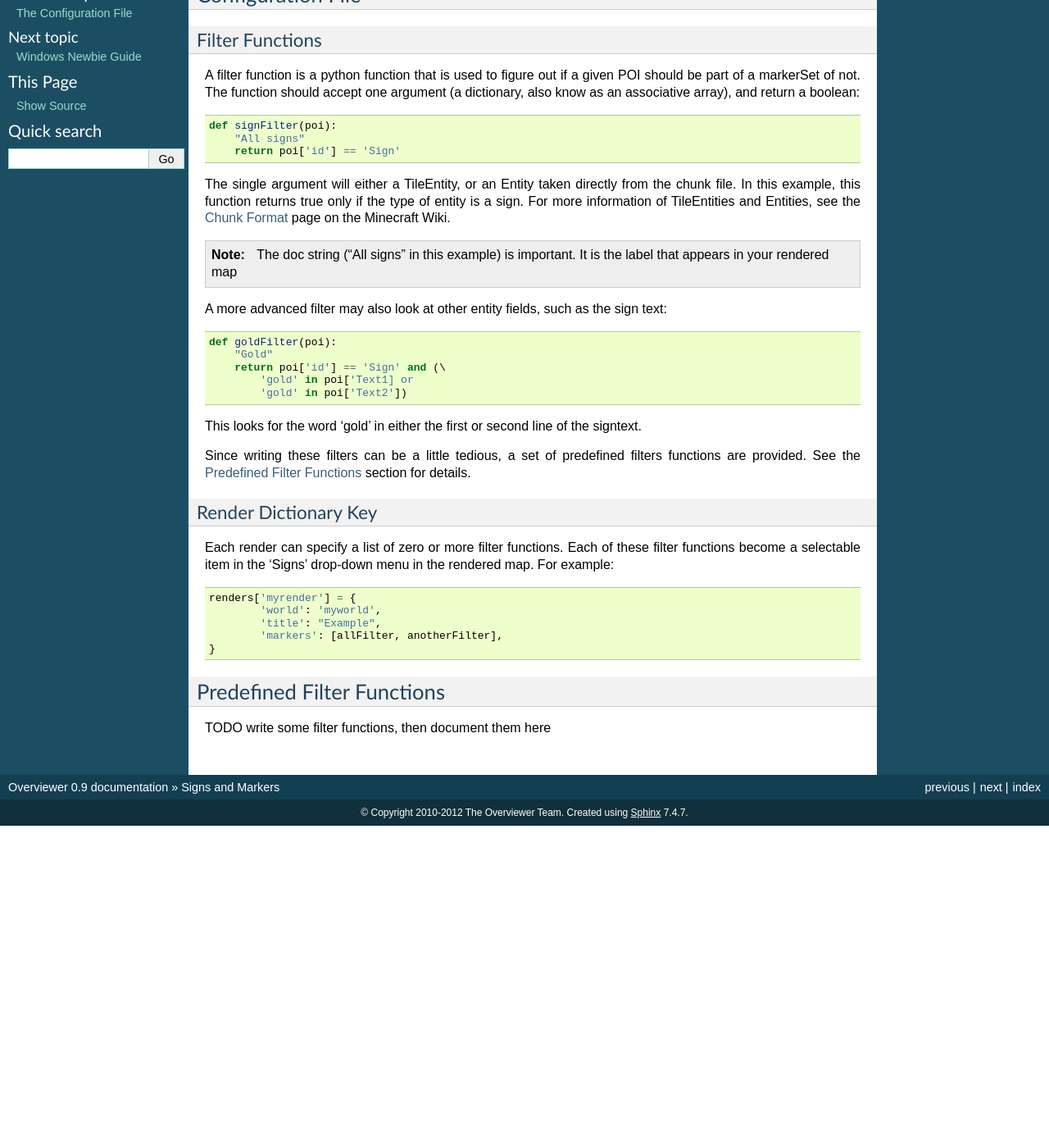
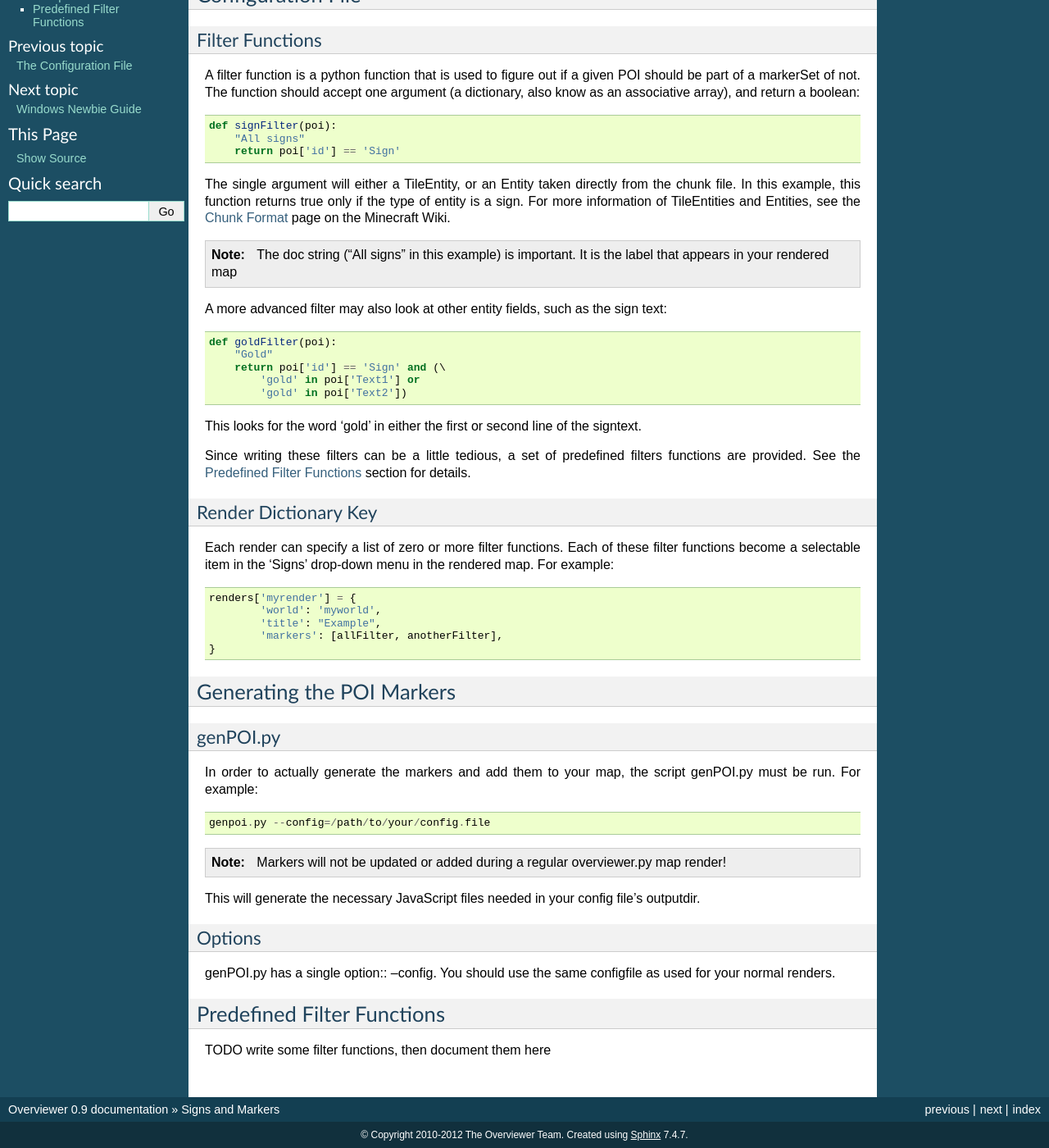
Before and after one commit to overviewer/Minecraft-Overviewer, a Sphinx documentation site: the page built from docs/signs.rst, in a window 1280 px wide and 1400 px high, scrolled down 215 px. Shown: the whole window at 82% size. Built offline with Sphinx 7.4.7, drawn with Linux system fonts in a browser that asks for light colours; before the commit the page ends 1222 px from its top, so only the background shows below that; some of the changed text lies outside the part shown.

Commit message:
Updated signs documentation, including genPOI.py usage.

```diff
--- a/docs/signs.rst
+++ b/docs/signs.rst
@@ -42,7 +42,7 @@ A more advanced filter may also look at other entity fields, such as the sign te
     def goldFilter(poi):
         "Gold"
         return poi['id'] == 'Sign' and (\
-            'gold' in poi['Text1] or
+            'gold' in poi['Text1'] or
             'gold' in poi['Text2'])
 
 This looks for the word 'gold' in either the first or second line of the signtext.
@@ -66,6 +66,32 @@ rendered map.  For example::
 
 
 
+
+Generating the POI Markers
+==========================
+
+genPOI.py
+---------
+
+In order to actually generate the markers and add them to your map, the script
+genPOI.py must be run. For example::
+
+    genpoi.py --config=/path/to/your/config.file
+
+.. note::
+    Markers will not be updated or added during a regular overviewer.py
+    map render!
+
+This will generate the necessary JavaScript files needed in your config file's
+outputdir.
+
+Options
+-------
+
+genPOI.py has a single option:: --config. You should use the same configfile as
+used for your normal renders.
+
+
 .. _predefined_filter_functions:
 
 Predefined Filter Functions
```
